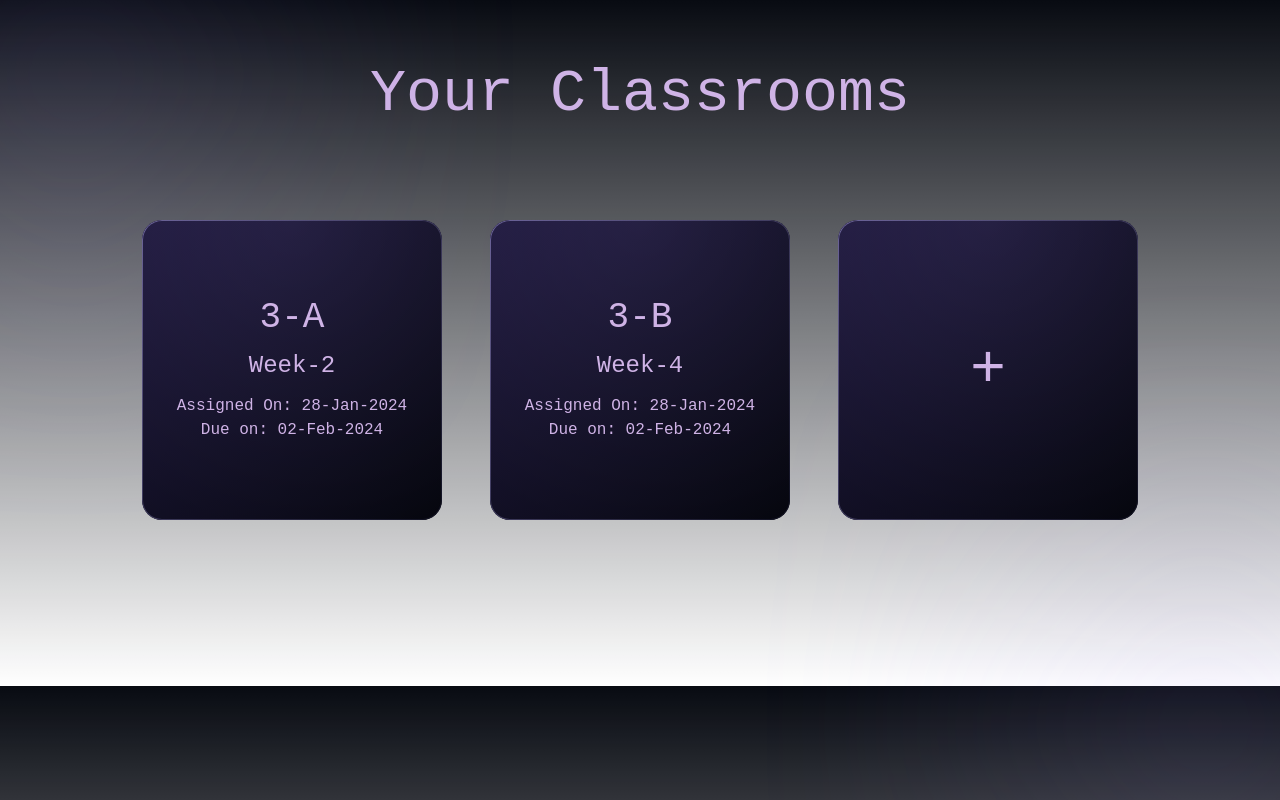
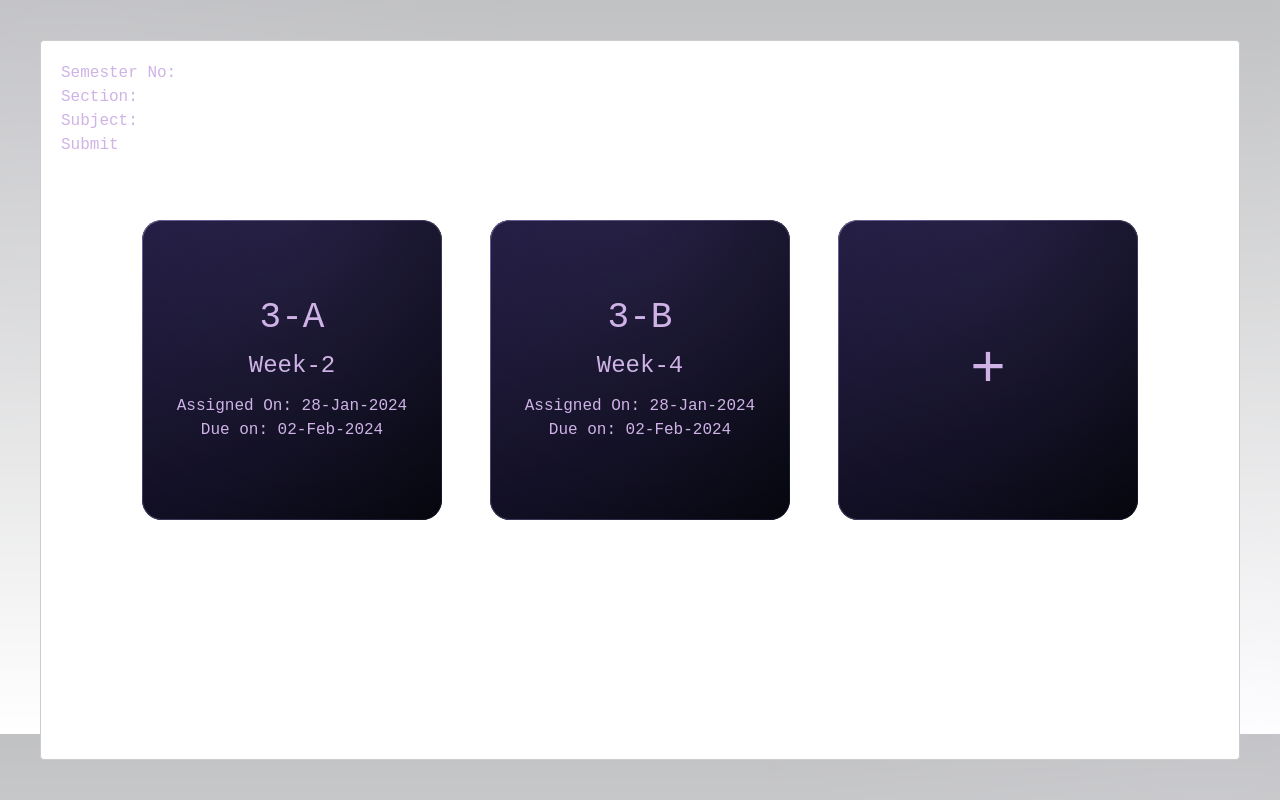
Before and after one commit to anuragrao04/superlit, a Next.js app in the folder superlit-offline-frontend/: page /viewClassroom in a window 1280 px wide. Built offline with nearby package versions, Linux system fonts and the light colour scheme.

Commit message:
modal doesnt work

```diff
--- a/superlit-offline-frontend/app/viewClassroom/page.js
+++ b/superlit-offline-frontend/app/viewClassroom/page.js
@@ -1,13 +1,14 @@
 "use client";
 import './style.css';
+import Modal from 'react-modal';
 import {useState} from 'react';
 export default function ViewClassroom() {
  var classArray = [["3-A","Week-2","28-Jan-2024","02-Feb-2024"],["3-B","Week-4","28-Jan-2024","02-Feb-2024"]]
  const [semesterNo, setSemesterNo] = useState('');
  const [section, setSection] = useState('');
  const [subject, setSubject] = useState('');
-  const [showForm, setShowForm] = useState(false);
-
+ const [showForm, setShowForm] = useState(false);
+const [showModal, setShowModal] = useState(true);
  const handleSubmit = (event) => {
     event.preventDefault();
     console.log({ semesterNo, section, subject });
@@ -34,7 +35,7 @@ export default function ViewClassroom() {
               </div>
             </div>
           ))}
-          <div class="addClassroom" onClick = { () => setShowForm((prevShowForm) => !prevShowForm)}>
+          <div class="addClassroom"onclick={() => setshowmodal(true)}>
               <div className="card">
                 <div className="border"></div>
                 <div className="filter"></div>
@@ -45,7 +46,7 @@ export default function ViewClassroom() {
           </div>
       </div>
       </div>
-      <div className={showForm ? "" : "hidden"}>
+      <Modal isOpen={true} ariaHideApp={false}>
         <form onSubmit={handleSubmit}>
           <label>
             Semester No:
@@ -74,9 +75,9 @@ export default function ViewClassroom() {
             />
           </label>
           <br />
-          <button type="submit">Submit</button>
+          <button type="submit" onclick={()=> setShowModal(false)}>Submit</button>
         </form>
-      </div>
+      </Modal>
 <div className="circle one"></div>
 <div className="circle two"></div>
 <svg>
```
